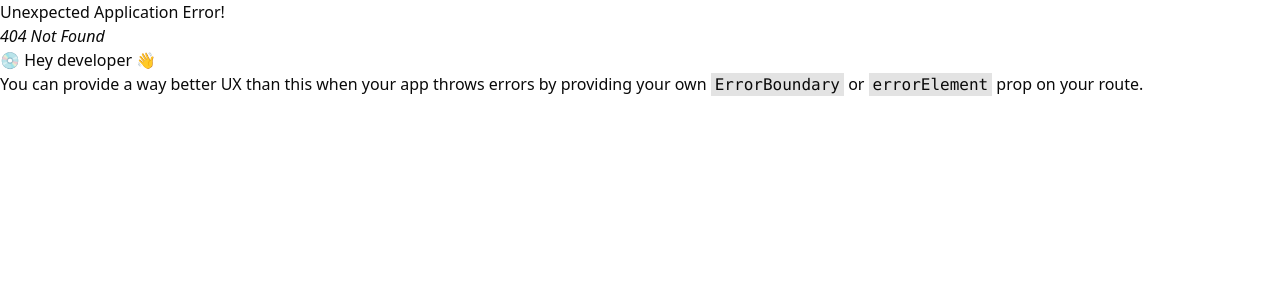
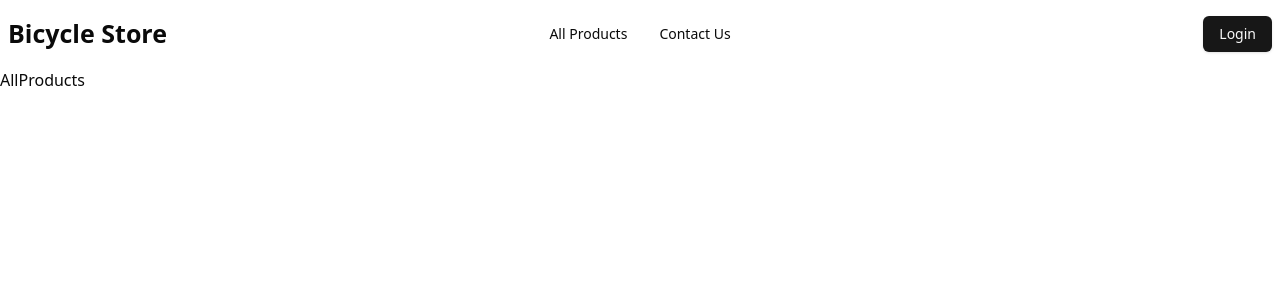
Before and after one commit to SadikMuktadir/bicycle-store-front-end, a React (Vite) app: page /allProducts in a window 1280 px wide. Before the commit this address had no page. Shown: the top 300 px of the page. Built offline with nearby package versions, Linux system fonts and the light colour scheme.

Commit message:
public  route created

```diff
--- a/index.html
+++ b/index.html
@@ -1,5 +1,5 @@
 <!DOCTYPE html>
-<html lang="en">
+<html lang="en" data-theme="light">
   <head>
     <meta charset="UTF-8" />
     <!-- <link rel="icon" type="image/svg+xml" href="/vite.svg" /> -->
--- a/package.json
+++ b/package.json
@@ -41,6 +41,7 @@
     "@types/react-dom": "^19.0.3",
     "@vitejs/plugin-react": "^4.3.4",
     "autoprefixer": "^10.4.20",
+    "daisyui": "^4.12.23",
     "eslint": "^9.19.0",
     "eslint-plugin-react-hooks": "^5.0.0",
     "eslint-plugin-react-refresh": "^0.4.18",
--- a/src/components/home/Home.tsx
+++ b/src/components/home/Home.tsx
@@ -1,7 +1,9 @@
+import Navbar from "../shared/Navbar";
+
 const Home = () => {
   return (
     <div>
-      <h1>Welcome to home</h1>
+      <Navbar></Navbar>
     </div>
   );
 };
--- /dev/null
+++ b/src/components/pages/public/AllProducts.tsx
@@ -0,0 +1,9 @@
+const AllProducts = () => {
+  return (
+    <div>
+      <h1>AllProducts</h1>
+    </div>
+  );
+};
+
+export default AllProducts;
--- /dev/null
+++ b/src/components/pages/public/ContactUs.tsx
@@ -0,0 +1,9 @@
+const ContactUs = () => {
+  return (
+    <div>
+      <h1>ContactUs</h1>
+    </div>
+  );
+};
+
+export default ContactUs;
--- a/src/components/shared/Navbar.tsx
+++ b/src/components/shared/Navbar.tsx
@@ -9,7 +9,42 @@ const Navbar = () => {
     dispatch(logout());
   };
   return (
+    <>
+      <div className="navbar bg-base-100">
+        <div className="navbar-start">
+          <div className="dropdown">
+            <div tabIndex={0} role="button" className="btn btn-ghost lg:hidden">
+              <svg
+                xmlns="http://www.w3.org/2000/svg"
+                className="h-5 w-5"
+                fill="none"
+                viewBox="0 0 24 24"
+                stroke="currentColor"
+              >
+                <path
+                  strokeLinecap="round"
+                  strokeLinejoin="round"
+                  strokeWidth="2"
+                  d="M4 6h16M4 12h8m-8 6h16"
+                />
+              </svg>
+            </div>
+          </div>
           <div>
+            <h1 className="text-[25px] font-bold">Bicycle Store</h1>
+          </div>
+        </div>
+        <div className="navbar-center hidden lg:flex">
+          <ul className="menu menu-horizontal px-1">
+            <li>
+              <Link to="/allProducts">All Products</Link>
+            </li>
+            <li>
+              <Link to="/contactUs">Contact Us</Link>
+            </li>
+          </ul>
+        </div>
+        <div className="navbar-end">
           {token ? (
             <div>
               <Button onClick={handleLogout}>Logout</Button>
@@ -20,6 +55,8 @@ const Navbar = () => {
             </Link>
           )}
         </div>
+      </div>
+    </>
   );
 };
 
--- a/tailwind.config.js
+++ b/tailwind.config.js
@@ -5,53 +5,53 @@ export default {
   theme: {
     extend: {
       borderRadius: {
-  			lg: 'var(--radius)',
-  			md: 'calc(var(--radius) - 2px)',
-  			sm: 'calc(var(--radius) - 4px)'
+        lg: "var(--radius)",
+        md: "calc(var(--radius) - 2px)",
+        sm: "calc(var(--radius) - 4px)",
       },
       colors: {
-  			background: 'hsl(var(--background))',
-  			foreground: 'hsl(var(--foreground))',
+        background: "hsl(var(--background))",
+        foreground: "hsl(var(--foreground))",
         card: {
-  				DEFAULT: 'hsl(var(--card))',
-  				foreground: 'hsl(var(--card-foreground))'
+          DEFAULT: "hsl(var(--card))",
+          foreground: "hsl(var(--card-foreground))",
         },
         popover: {
-  				DEFAULT: 'hsl(var(--popover))',
-  				foreground: 'hsl(var(--popover-foreground))'
+          DEFAULT: "hsl(var(--popover))",
+          foreground: "hsl(var(--popover-foreground))",
         },
         primary: {
-  				DEFAULT: 'hsl(var(--primary))',
-  				foreground: 'hsl(var(--primary-foreground))'
+          DEFAULT: "hsl(var(--primary))",
+          foreground: "hsl(var(--primary-foreground))",
         },
         secondary: {
-  				DEFAULT: 'hsl(var(--secondary))',
-  				foreground: 'hsl(var(--secondary-foreground))'
+          DEFAULT: "hsl(var(--secondary))",
+          foreground: "hsl(var(--secondary-foreground))",
         },
         muted: {
-  				DEFAULT: 'hsl(var(--muted))',
-  				foreground: 'hsl(var(--muted-foreground))'
+          DEFAULT: "hsl(var(--muted))",
+          foreground: "hsl(var(--muted-foreground))",
         },
         accent: {
-  				DEFAULT: 'hsl(var(--accent))',
-  				foreground: 'hsl(var(--accent-foreground))'
+          DEFAULT: "hsl(var(--accent))",
+          foreground: "hsl(var(--accent-foreground))",
         },
         destructive: {
-  				DEFAULT: 'hsl(var(--destructive))',
-  				foreground: 'hsl(var(--destructive-foreground))'
+          DEFAULT: "hsl(var(--destructive))",
+          foreground: "hsl(var(--destructive-foreground))",
         },
-  			border: 'hsl(var(--border))',
-  			input: 'hsl(var(--input))',
-  			ring: 'hsl(var(--ring))',
+        border: "hsl(var(--border))",
+        input: "hsl(var(--input))",
+        ring: "hsl(var(--ring))",
         chart: {
-  				'1': 'hsl(var(--chart-1))',
-  				'2': 'hsl(var(--chart-2))',
-  				'3': 'hsl(var(--chart-3))',
-  				'4': 'hsl(var(--chart-4))',
-  				'5': 'hsl(var(--chart-5))'
-  			}
-  		}
-  	}
+          1: "hsl(var(--chart-1))",
+          2: "hsl(var(--chart-2))",
+          3: "hsl(var(--chart-3))",
+          4: "hsl(var(--chart-4))",
+          5: "hsl(var(--chart-5))",
         },
-  plugins: [require("tailwindcss-animate")],
+      },
+    },
+  },
+  plugins: [require("tailwindcss-animate"), require("daisyui")],
 };
```
Also changed, not shown: src/routes/Route.tsx (+17 -6 lines), 1 other file (tests, documents, lock files or other folders). Lines whose indentation alone changed are shown as unchanged.
